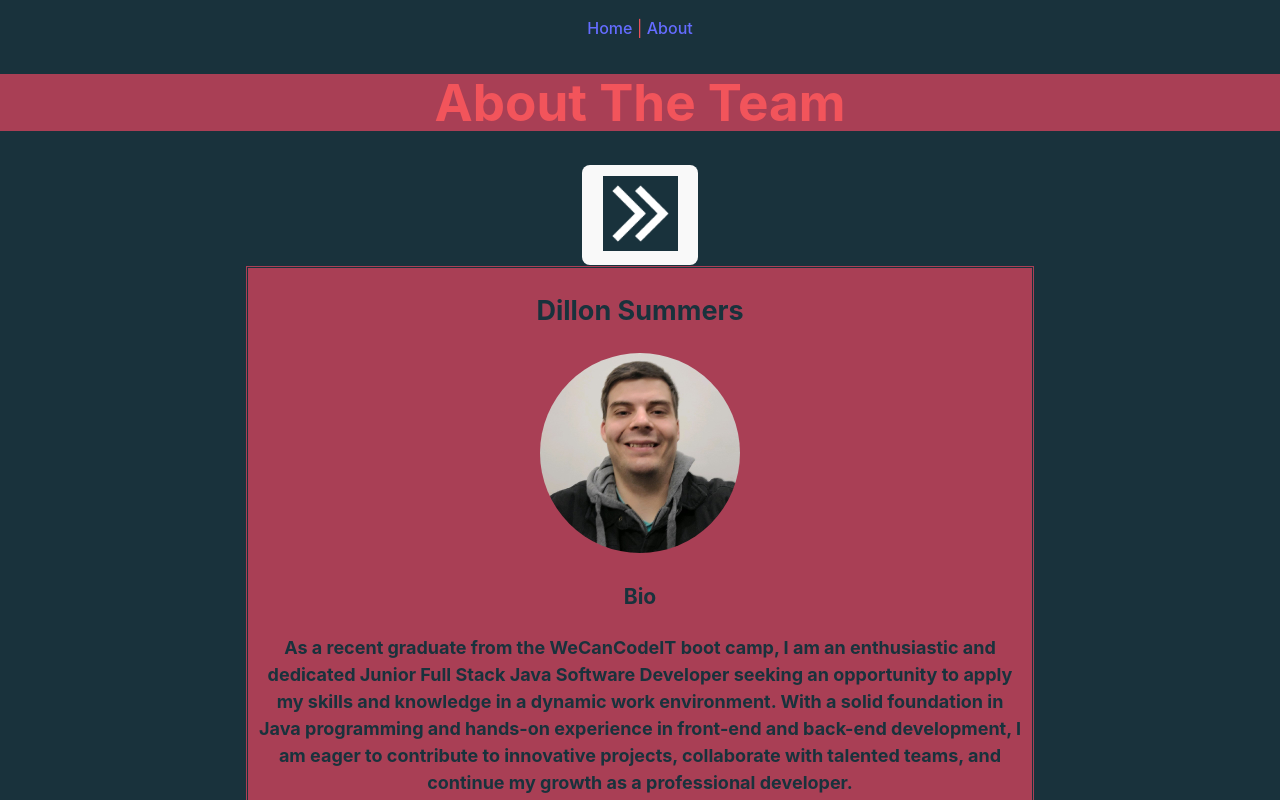
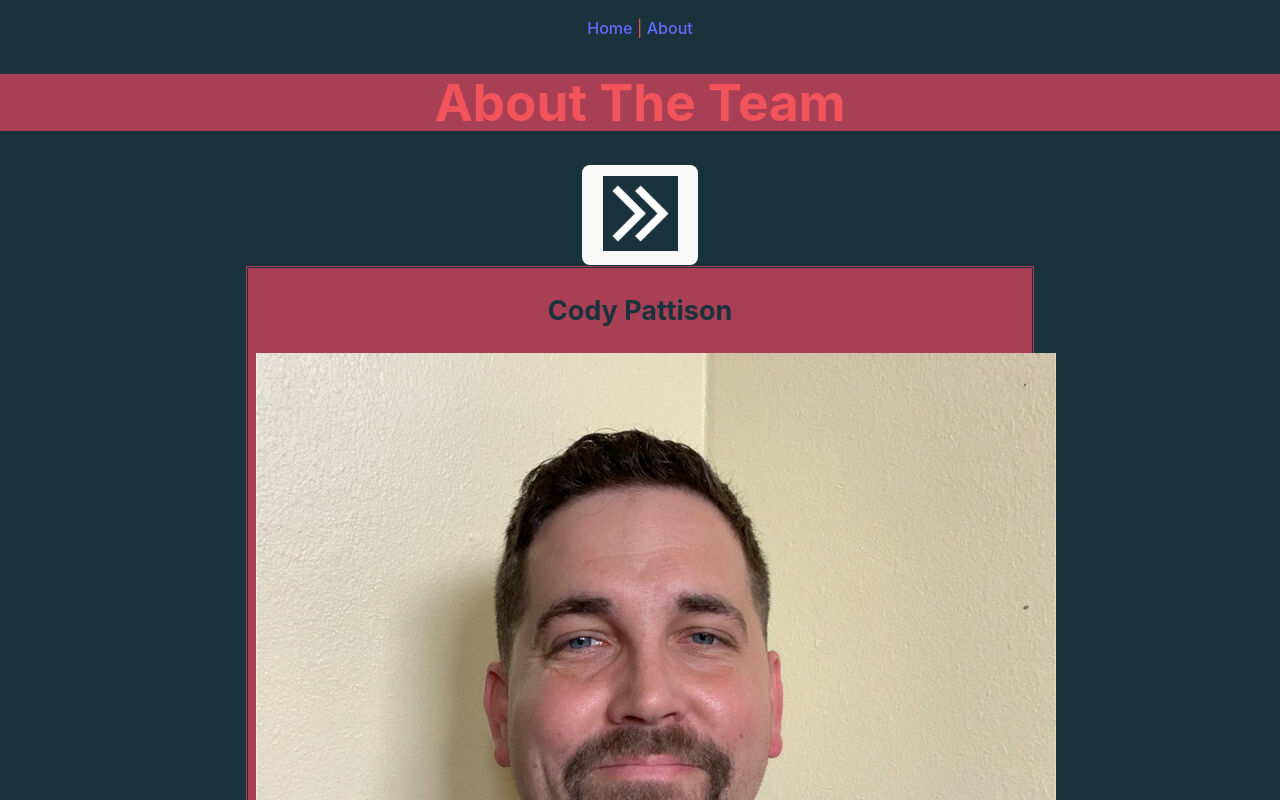
Before and after one commit to DSummers2001/JacEnterprises, a React (Vite) app in the folder frontend/: page /AboutMe in a window 1280 px wide. Shown: the top 800 px of the page. Built offline with nearby package versions, Linux system fonts and the light colour scheme; the HTML template or start-up script is replaced by a standard one.

Commit message:
Profile Visibility

```diff
--- a/frontend/src/App.css
+++ b/frontend/src/App.css
@@ -120,3 +120,23 @@ h1{
   width: 75px;
   border-width: 100px;
 }
+
+.CProfileVisible,.SProfileVisible,.IProfileVisible,.DProfileVisible {
+  display: block;
+  background-color: #A93F55;
+  color: #19323C;
+  width: 60%;
+  height: 60%;
+  margin-left: auto;
+  margin-right: auto;
+  font-size: 18px;
+  font-weight: bold;
+  padding-bottom: 8px;
+  border-style: double;
+  padding-left: 8px;
+  padding-right: 8px;
+}
+
+.CProfileHidden,.SProfileHidden,.IProfileHidden,.DProfileHidden {
+  display: none;
+}
--- a/frontend/src/Pages/AboutMe.jsx
+++ b/frontend/src/Pages/AboutMe.jsx
@@ -2,18 +2,60 @@ import DillonsImage from './DillonsPic.jpg';
 import IsabelsImage from './Isabel.jpg';
 import CodysImage from './CodysPic.jpg';
 import NextButton from './Next.gif';
+import React, { useState } from 'react';
 
 const AboutMe = () => {
-    const handleButton =() => {
-        console.log("ButtonClicked");
-        const cprofile = document.getElementByClassName("CProfile");
-        cprofile.style.display = "block";
+    const [profiles, setProfile] = useState(1);
+    const [codyIsVisible, setCodyIsVisible] = useState(true);
+    const [sarahIsVisible, setSarahIsVisible] = useState(false);
+    const [isabelIsVisible, setIsabelIsVisible] = useState(false);
+    const [dillonIsVisible, setDillonIsVisible] = useState(false);
+
+    const toggleVisibility = () => {
+      if (profiles>=4){
+        setProfile(1);
+      }
+      else{
+        setProfile(profiles+1);
+      }
+      switch (profiles){
+        case 1:
+            setCodyIsVisible(true);
+            setSarahIsVisible(false);
+            setIsabelIsVisible(false);
+            setDillonIsVisible(false);
+            break;
+        case 2:
+            setCodyIsVisible(false);
+            setSarahIsVisible(true);
+            setIsabelIsVisible(false);
+            setDillonIsVisible(false);
+            break;
+        case 3:
+            setCodyIsVisible(false);
+            setSarahIsVisible(false);
+            setIsabelIsVisible(true);
+            setDillonIsVisible(false);
+            break;
+        case 4:
+            setCodyIsVisible(false);
+            setSarahIsVisible(false);
+            setIsabelIsVisible(false);
+            setDillonIsVisible(true);
+            break;
+        }
     };
+
+    const CProfile = codyIsVisible ? 'CProfileVisible' : 'CProfileHidden';
+    const SProfile = sarahIsVisible ? 'SProfileVisible' : 'SProfileHidden';
+    const IProfile = isabelIsVisible ? 'IProfileVisible' : 'IProfileHidden';
+    const DProfile = dillonIsVisible ? 'DProfileVisible' : 'DProfileHidden';
+
     return (
     <div>
     <h1>About The Team</h1>
-    <button onClick={handleButton}><img id = "NextButton"src={NextButton} alt="Next Button" /></button>
-    <div className="CProfile">
+    <button onClick={toggleVisibility}><img id = "NextButton"src={NextButton} alt="Next Button" /></button>
+    <div className={CProfile}>
         <h2>Cody Pattison</h2>
         <img src={CodysImage} alt="Codys' Profile Picture" />
         <h3>Bio</h3>
@@ -30,7 +72,7 @@ const AboutMe = () => {
             <p>Email: Codypattison86@gmail.com</p>
             <p><a href="https://github.com/cpattison86/cpattison86.github.io">Github</a> | <a href="https://www.linkedin.com/in/cody-pattison/">LinkedIn</a></p>
     </div>
-    <div className="IProfile">
+    <div className={IProfile}>
         <h2>Isabel Santiago</h2>
         <img src={IsabelsImage} alt="Isabels' Profile Picture" />
         <h3>Bio</h3>
@@ -44,7 +86,7 @@ const AboutMe = () => {
             <p>Email: Isabel.santiagolewis@gmail.com</p>
             <p><a href="https://github.com/isabel-santiagolewis">Github</a> | <a href="https://www.linkedin.com/in/isabel-santiago-lewis-00b76b1b8/">LinkedIn</a></p>
     </div>
-    <div className="SProfile">
+    <div className={SProfile}>
         <h2>Sarah Fought</h2>
         <img src="" alt="Sarahs' Profile Picture" />
         <h3>Bio</h3>
@@ -53,7 +95,7 @@ const AboutMe = () => {
             <p>Email: Placeholder@gmail.com</p>
             <p><a href="">Github</a> | <a href="">LinkedIn</a></p>
     </div>
-    <div className="DProfile">
+    <div className={DProfile}>
         <h2>Dillon Summers</h2>
         <img src={DillonsImage} alt="Dillons' Profile Picture" />
         <h3>Bio</h3>
```
